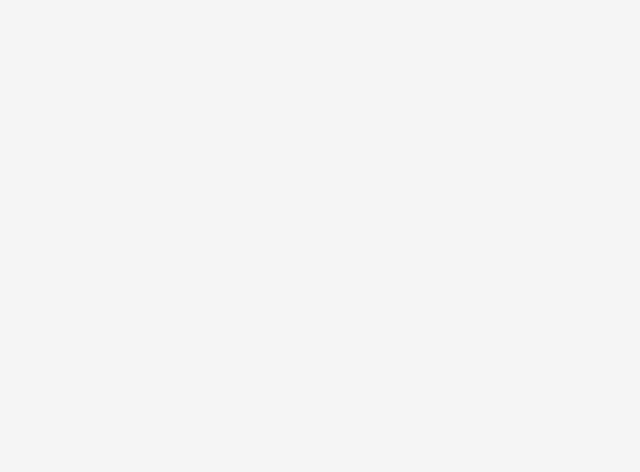
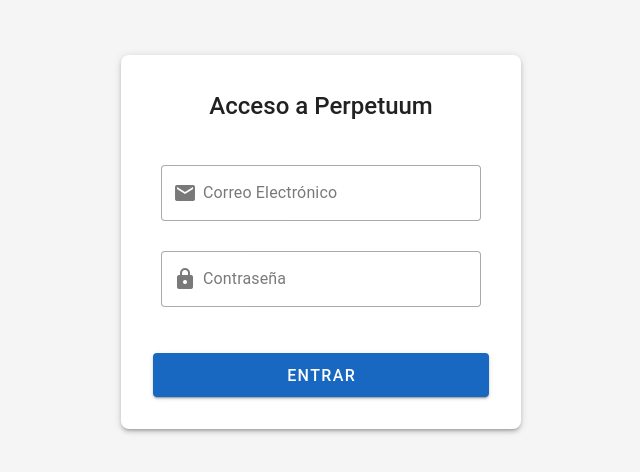
Before and after one commit to IzarbeBailoSanValero/PERPETUUM-frontend, a Vue app in the folder perpetuum-frontend-vuetify-proyect/: page /login in a window 1280 px wide. Shown: the part 158-630 px from the top of the page, without its empty margins (319-959 px from the left). Built offline with nearby package versions, Linux system fonts and the light colour scheme; a small style sheet from the web is missing.

Commit message:
login done

```diff
--- a/perpetuum-frontend-vuetify-proyect/package.json
+++ b/perpetuum-frontend-vuetify-proyect/package.json
@@ -17,9 +17,11 @@
     "axios": "^1.13.5",
     "pinia": "^3.0.3",
     "sweetalert2": "^11.26.20",
+    "vee-validate": "^4.15.1",
     "vue": "^3.5.28",
     "vue-router": "^4.5.1",
-    "vuetify": "^3.11.8"
+    "vuetify": "^3.11.8",
+    "yup": "^1.7.1"
   },
   "devDependencies": {
     "@eslint/js": "^9.39.3",
--- a/perpetuum-frontend-vuetify-proyect/src/router/index.ts
+++ b/perpetuum-frontend-vuetify-proyect/src/router/index.ts
@@ -1,4 +1,5 @@
 import { createRouter, createWebHistory } from 'vue-router'
+import { useAuthStore } from '@/stores/authStore'
 
 const routes = [
   // 1. RUTAS PÚBLICAS
@@ -25,15 +26,39 @@ const routes = [
     children: [
       { path: 'dashboard', component: () => import('@/views/admin/DashboardView.vue') },
       { path: 'deceased', component: () => import('@/views/admin/DeceasedCrudView.vue') },
-      { path: 'staff', component: () => import('@/views/admin/StaffCrudView.vue') }
+      { path: 'staff', component: () => import('@/views/admin/StaffCrudView.vue') },
+      { path: 'memories', component: () => import('@/views/admin/AdminMemoriesView.vue') },
     ]
   }
 ]
 
-export default createRouter({
+const router = createRouter({
   history: createWebHistory(),
   routes
 })
+
+// --- APUNTES TEÓRICOS: NAVIGATION GUARD ---
+// Este código se ejecuta CADA VEZ que el usuario intenta cambiar de página.
+router.beforeEach((to, from, next) => {
+  const authStore = useAuthStore()
+
+  // Verificamos si la ruta de destino (o alguna de sus padres) tiene meta: requiresAuth
+  const requiresAuth = to.matched.some(record => record.meta.requiresAuth)
+
+  if (requiresAuth && !authStore.isLoggedIn) {
+    // Si la ruta es privada y no hay token: al Login
+    next({ name: 'Login' })
+  } else if (to.name === 'Login' && authStore.isLoggedIn) {
+    // Si ya está logueado y trata de ir al Login: lo mandamos al Dashboard
+    next({ name: 'AdminDashboard' })
+  } else {
+    // En cualquier otro caso: puede pasar
+    next()
+  }
+})
+
+export default router
+
 
 /*
 Apuntes:
--- a/perpetuum-frontend-vuetify-proyect/src/stores/authStore.ts
+++ b/perpetuum-frontend-vuetify-proyect/src/stores/authStore.ts
@@ -1 +1,29 @@
-// Gestiona el token JWT, login, logout y roles.
+// Gestiona el token JWT, login, logout y roles. Guarda el token cunado hacemos login
+
+/*Apuntes sobre login
+1. creat auth.store para guardar token
+2. Configurar el Interceptor de Axios: Para que Axios pegue automáticamente el token en cada petición
+3. Crear la Vista de Login
+*/
+
+import { defineStore } from 'pinia'
+
+export const useAuthStore = defineStore('auth', {
+  state: () => ({
+    // Intentamos recuperar el token si ya estaba guardado en el navegador
+    token: localStorage.getItem('token') || null,
+  }),
+  getters: {                                //Un getter es como una propiedad calculada del store.
+    isLoggedIn: (state) => !!state.token,   //isLoggedIn -->Se recalcula automáticamente cuando cambia state.token.Se usa para saber si el usuario está autenticado.            -->!! Convierte cualquier valor en un booleano: si hay ocntenido (token) ex true, si es null es false
+  },
+  actions: {        //lógica para cambiar el estado.
+    setToken(newToken: string) {
+      this.token = newToken
+      localStorage.setItem('token', newToken)
+    },
+    logout() {
+      this.token = null
+      localStorage.removeItem('token')
+    }
+  }
+})
--- a/perpetuum-frontend-vuetify-proyect/src/views/auth/LoginView.vue
+++ b/perpetuum-frontend-vuetify-proyect/src/views/auth/LoginView.vue
@@ -1,5 +1,104 @@
 <template>
-  <div>
-    <!-- Formulario de login/registro con validación (VeeValidate/Yup) -->
-  </div>
+  <v-container class="fill-height justify-center">
+    <v-card width="400" class="pa-6 rounded-lg" elevation="3">
+      <v-card-title class="text-center text-h5 mb-4">Acceso a Perpetuum</v-card-title>
+
+
+      <!--apuntes de vee-validate:
+        Vuetify NO sabe validar por sí mismo. Entonces Vee‑Validate te da un objeto field que contiene porpiedades y se lo pasamos a v-text-field>
+
+
+      piezas:
+      - Form:El contenedor del formulario. Controla el estado general (si es válido, si se envió, etc.).
+      - Representa un campo individual. Se conecta a la validación y te da: value, errors...
+      -  v-slot="{ field, errors }" -_> aqui se reciben herramientas par aconectar input
+
+      flujo:
+      <Form> controla el envío. -> <Field> controla la validación del campo. -> -slot="{ field, errors }" te da: (field → eventos + valor   Y.  errors → lista de errores). -> v-bind="field" conecta el input con Vee‑Validate.
+      -->
+
+      <VForm @submit="handleLogin" :validation-schema="schema" v-slot="{ errors }">
+        <v-card-text>
+          <Field name="email" v-model="form.email" v-slot="{ field }">
+            <v-text-field
+              v-bind="field"
+              label="Correo Electrónico"
+              variant="outlined"
+              prepend-inner-icon="mdi-email"
+              :error-messages="errors.email"
+              class="mb-2"
+            ></v-text-field>
+          </Field>
+
+          <Field name="password" v-model="form.password" v-slot="{ field }">
+            <v-text-field
+              v-bind="field"
+              label="Contraseña"
+              type="password"
+              variant="outlined"
+              prepend-inner-icon="mdi-lock"
+              :error-messages="errors.password"
+            ></v-text-field>
+          </Field>
+        </v-card-text>
+
+        <v-card-actions>
+          <v-btn
+            block
+            color="primary"
+            size="large"
+            variant="elevated"
+            :loading="loading"
+            type="submit"
+          >
+            Entrar
+          </v-btn>
+        </v-card-actions>
+      </VForm>
+
+      <v-alert v-if="errorMessage" type="error" variant="tonal" class="mt-4">
+        {{ errorMessage }}
+      </v-alert>
+    </v-card>
+  </v-container>
 </template>
+
+<script setup lang="ts">
+import { reactive, ref } from 'vue'
+import { useAuthStore } from '@/stores/authStore'
+import { useRouter } from 'vue-router'
+import apiClient from '@/plugins/axios'
+
+// componentes de validación
+import { Form as VForm, Field } from 'vee-validate'
+import * as yup from 'yup'
+
+const auth = useAuthStore()
+const router = useRouter()
+const loading = ref(false)
+const errorMessage = ref('')
+
+const form = reactive({ email: '', password: '' })
+
+// CONCEPTO TEÓRICO: Esquema de Validación yup
+// Aquí definimos las reglas de negocio.
+const schema = yup.object({
+  email: yup.string().required('El email es obligatorio').email('Formato de email inválido'), //Yup se encarga de verificar que los datos cumplen con tus requisitos antes de que el formulario se envíe.
+  password: yup.string().required('La contraseña es obligatoria').min(6, 'Mínimo 6 caracteres')
+})
+
+async function handleLogin() {
+  loading.value = true
+  errorMessage.value = ''
+
+  try {
+    const response = await apiClient.post('/Auth/login', form)
+    auth.setToken(response.data.token)
+    router.push('/')
+  } catch (error: any) {
+    errorMessage.value = "Credenciales incorrectas."
+  } finally {
+    loading.value = false
+  }
+}
+</script>
```
Also changed, not shown: 1 other file (tests, documents, lock files or other folders).
